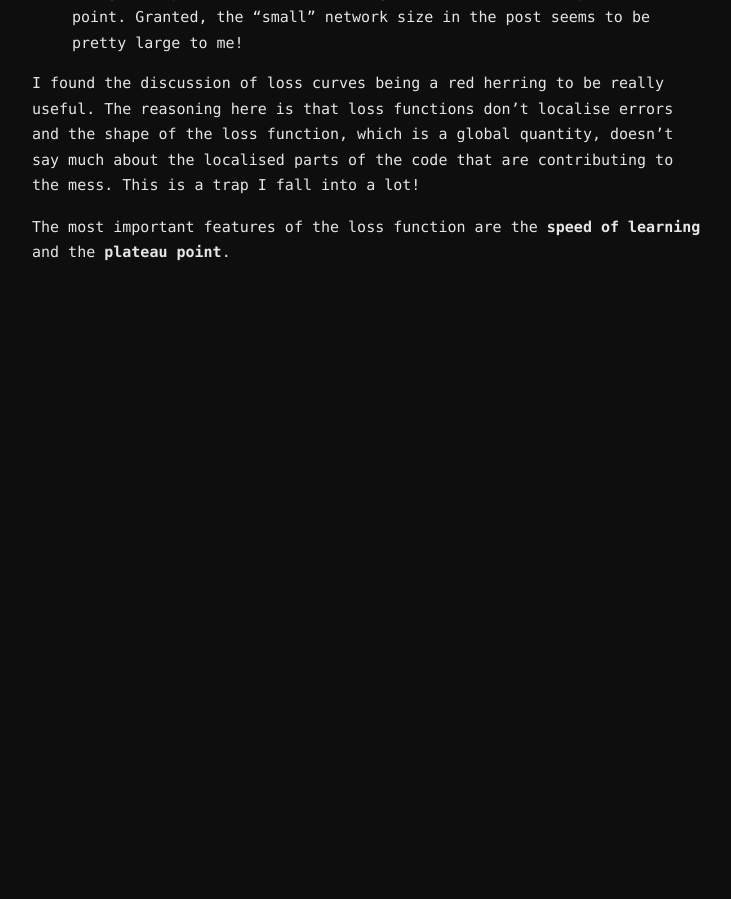
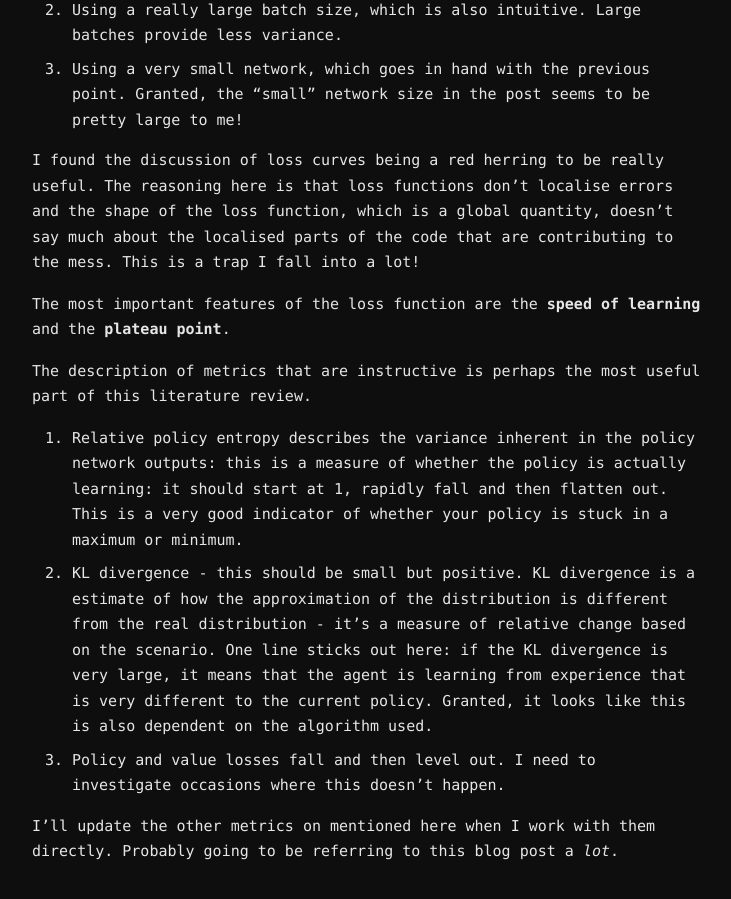
Before and after one commit to aravinthen/aravinthen.github.io, a Jekyll site: the page built from _posts/2026-01-10-literature_review.md, in a window 1280 px wide and 900 px high, scrolled down 1285 px. Shown: the whole window, without its empty margins (272-1003 px from the left). Built offline with Jekyll 4.4.1, drawn with Linux system fonts in a browser that asks for light colours; our own code applies the rules of GitHub Pages for plain Markdown files; before the commit the page ends 1607 px from its top, so only the background shows below that; some of the changed text lies outside the part shown.

Commit message:
two day update

```diff
--- a/_posts/2026-01-10-literature_review.md
+++ b/_posts/2026-01-10-literature_review.md
@@ -1,5 +1,5 @@
 ---
-title: "Mission Statement"
+title: "Literature review - Week 1 "
 category: literature
 ---
 
@@ -8,8 +8,10 @@ category: literature
 * Graph networks as learnable physics engines for inference and control - Sanchez-Gonzales et. al. 2018
 
 # Mastering the game of Go with deep neural networks and tree search - Silver et. al. 2016
+To be added
 
 # Graph networks as learnable physics engines for inference and control - Sanchez-Gonzales et. al. 2018
+To be added
 
 # [Debugging RL, Without the Agonizing Pain](https://andyljones.com/posts/rl-debugging.html?utm_source=chatgpt.com) - Andy Jones
 A collection of useful advice for people trying to debug reinforcement learning systems. In summary,
@@ -26,3 +28,10 @@ The common fixes listed include:
 I found the discussion of loss curves being a red herring to be really useful. The reasoning here is that loss functions don't localise errors and the shape of the loss function, which is a global quantity, doesn't say much about the localised parts of the code that are contributing to the mess. This is a trap I fall into a lot!
 
 The most important features of the loss function are the **speed of learning** and the **plateau point**.
+
+The description of metrics that are instructive is perhaps the most useful part of this literature review.
+1. Relative policy entropy describes the variance inherent in the policy network outputs: this is a measure of whether the policy is actually learning: it should start at 1, rapidly fall and then flatten out. This is a very good indicator of whether your policy is stuck in a maximum or minimum.
+2. KL divergence - this should be small but positive. KL divergence is a estimate of how the approximation of the distribution is different from the real distribution - it's a measure of relative change based on the scenario. One line sticks out here: if the KL divergence is very large, it means that the agent is learning from experience that is very different to the current policy. Granted, it looks like this is also dependent on the algorithm used.
+3. Policy and value losses fall and then level out. I need to investigate occasions where this doesn't happen.
+
+I'll update the other metrics on mentioned here when I work with them directly. Probably going to be referring to this blog post a *lot*.
```
Also changed, not shown: _log/2026-01-05-post4.md (+2 -1 lines), _log/2026-01-08-post7.md (added, +20 -0 lines), _log/2026-01-09-post8.md (added, +20 -0 lines).
